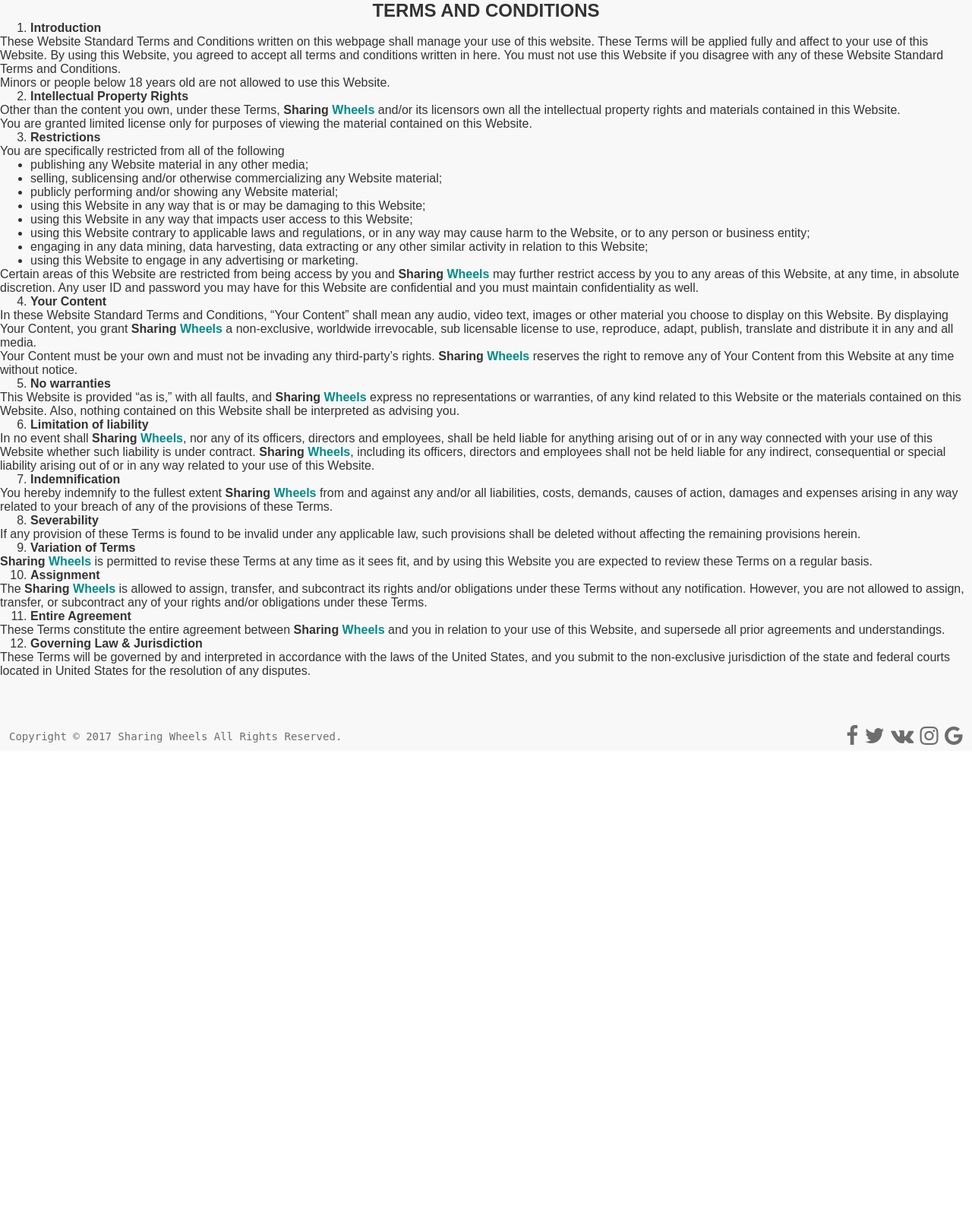
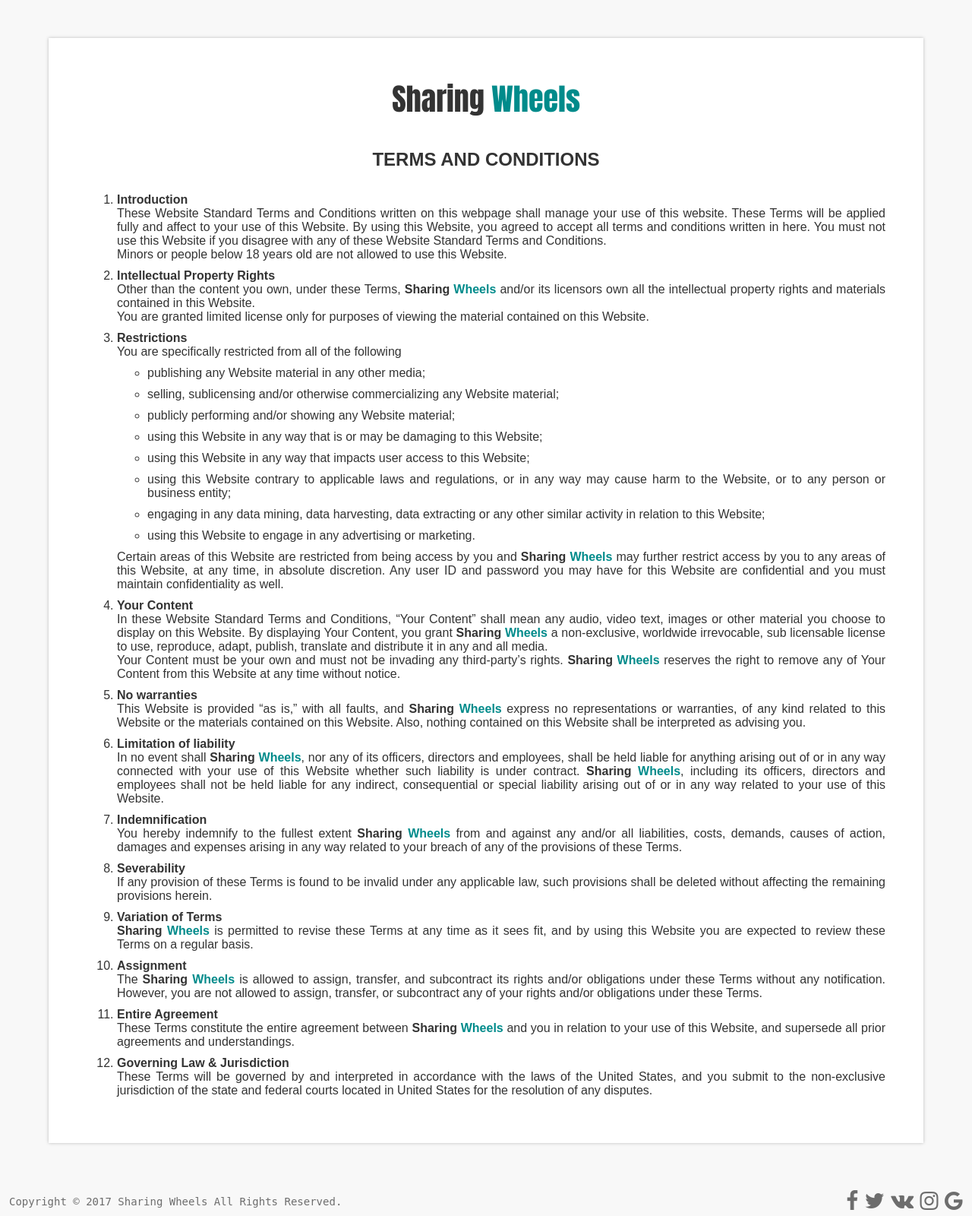
Before and after one commit to Airy-Fairy/airbnb-transport-website, a Flask app: page /terms_of_use in a window 1280 px wide. Shown: the part 55-1655 px from the top of the page at 76% size. Before the commit the page ends 1035 px from the top, so only its background shows below. Run offline with Flask 2, Linux system fonts and the light colour scheme; some libraries are stand-ins or nearby versions.

Commit message:
Terms of use styles added + 'email' and 'name' fields for Help

```diff
--- a/wheels/static/styles/main.css
+++ b/wheels/static/styles/main.css
@@ -99,6 +99,8 @@ header input[type="search"] {
     margin-top: 20px;
     margin-bottom: 20px;
     text-align: center;
+    user-select: none;
+    cursor: default;
 }
 
 .main-content .title .name {
@@ -994,8 +996,7 @@ input[type="file"] {
 }
 
 .map-block .google-map {
-    max-height: 400px;
-    min-height: 300px;
+    height: 400px;
     width: 100%;
 }
 
@@ -1514,6 +1515,8 @@ input[type="file"] {
     font-size: 40px;
     padding:  0 0 16px;
     margin-bottom: 20px;
+    user-select: none;
+    cursor: default;
 }
 
 .box .title .transport {
@@ -1625,7 +1628,7 @@ input[type="file"] {
 
 .help-block .to-admin textarea {
     width: 100%;
-    min-height: 100px;
+    min-height: 150px;
     resize: vertical;
 }
 
@@ -1633,3 +1636,40 @@ input[type="file"] {
     line-height: 40px;
     width: 100%;
 }
+
+/**
+ *
+ * Terms of Use page styles
+ *
+ */
+
+ .terms-block {
+     margin-top: 50px;
+     width: 100%;
+ }
+
+.terms-block h2 {
+    text-align: center;
+    margin-bottom: 30px;
+}
+
+.terms-block ul {
+    margin-top: 10px;
+}
+
+.terms-block ol {
+    text-align: justify;
+}
+
+.terms-block li {
+    margin-bottom: 10px;
+}
+
+.terms-block .box {
+    padding: 50px;
+    width: 90%;
+}
+
+.terms-block .title {
+    text-align: center;
+}
--- a/wheels/templates/terms.html
+++ b/wheels/templates/terms.html
@@ -1,45 +1,82 @@
 <!-- extend base layout -->
-{% extends "base.html" %}
-
-{% block content %}
-<div class="terms-page">
-	<h2 style="text-align: center;">TERMS AND CONDITIONS</h2>
-	<ol><li><strong>Introduction</strong></li></ol>
-		<p>These Website Standard Terms and Conditions written on this webpage shall manage your use of this website. These Terms will be applied fully and affect to your use of this Website. By using this Website, you agreed to accept all terms and conditions written in here. You must not use this Website if you disagree with any of these Website Standard Terms and Conditions.</p>
+{% extends "base.html" %} {% block content %}
+<div class="terms-block">
+    <div class="box white-back cool-shadow">
+        <div class="title">
+            Sharing <span class="transport">Wheels</span>
+        </div>
+        <h2>TERMS AND CONDITIONS</h2>
+        <ol>
+            <li>
+                <strong>Introduction</strong>
+                <p>These Website Standard Terms and Conditions written on this webpage shall manage your use of this website. These Terms will be applied fully and affect to your use of this Website. By using this Website, you agreed to accept all terms and
+                    conditions written in here. You must not use this Website if you disagree with any of these Website Standard Terms and Conditions.</p>
                 <p>Minors or people below 18 years old are not allowed to use this Website.</p>
-	<ol start="2"><li><strong>Intellectual Property Rights</strong></li></ol>
+            </li>
+            <li>
+                <strong>Intellectual Property Rights</strong>
                 <p>Other than the content you own, under these Terms, <strong>Sharing <span style="color: darkcyan;">Wheels</span></strong> and/or its licensors own all the intellectual property rights and materials contained in this Website.</p>
                 <p>You are granted limited license only for purposes of viewing the material contained on this Website.</p>
-	<ol start="3"><li><strong>Restrictions</strong></li></ol>
+            </li>
+            <li>
+                <strong>Restrictions</strong>
                 <p>You are specifically restricted from all of the following</p>
                 <ul>
                     <li>publishing any Website material in any other media;</li>
                     <li>selling, sublicensing and/or otherwise commercializing any Website material;</li>
-				<li>publicly performing and/or showing any Website material;</li><li>using this Website in any way that is or may be damaging to this Website;</li>
+                    <li>publicly performing and/or showing any Website material;</li>
+                    <li>using this Website in any way that is or may be damaging to this Website;</li>
                     <li>using this Website in any way that impacts user access to this Website;</li>
                     <li>using this Website contrary to applicable laws and regulations, or in any way may cause harm to the Website, or to any person or business entity;</li>
                     <li>engaging in any data mining, data harvesting, data extracting or any other similar activity in relation to this Website;</li>
                     <li>using this Website to engage in any advertising or marketing.</li>
                 </ul>
-		<p>Certain areas of this Website are restricted from being access by you and <strong>Sharing <span style="color: darkcyan;">Wheels</span></strong> may further restrict access by you to any areas of this Website, at any time, in absolute discretion. Any user ID and password you may have for this Website are confidential and you must maintain confidentiality as well.</p>
-	<ol start="4"><li><strong>Your Content</strong></li></ol>
-		<p>In these Website Standard Terms and Conditions, “Your Content” shall mean any audio, video text, images or other material you choose to display on this Website. By displaying Your Content, you grant <strong>Sharing <span style="color: darkcyan;">Wheels</span></strong> a non-exclusive, worldwide irrevocable, sub licensable license to use, reproduce, adapt, publish, translate and distribute it in any and all media.</p>
+                <p>Certain areas of this Website are restricted from being access by you and <strong>Sharing <span style="color: darkcyan;">Wheels</span></strong> may further restrict access by you to any areas of this Website, at any time, in absolute discretion.
+                    Any user ID and password you may have for this Website are confidential and you must maintain confidentiality as well.</p>
+            </li>
+            <li>
+                <strong>Your Content</strong>
+                <p>In these Website Standard Terms and Conditions, “Your Content” shall mean any audio, video text, images or other material you choose to display on this Website. By displaying Your Content, you grant <strong>Sharing <span style="color: darkcyan;">Wheels</span></strong>                a non-exclusive, worldwide irrevocable, sub licensable license to use, reproduce, adapt, publish, translate and distribute it in any and all media.</p>
                 <p>Your Content must be your own and must not be invading any third-party’s rights. <strong>Sharing <span style="color: darkcyan;">Wheels</span></strong> reserves the right to remove any of Your Content from this Website at any time without notice.</p>
-	<ol start="5"><li><strong>No warranties</strong></li></ol>
-		<p>This Website is provided “as is,” with all faults, and <strong>Sharing <span style="color: darkcyan;">Wheels</span></strong> express no representations or warranties, of any kind related to this Website or the materials contained on this Website. Also, nothing contained on this Website shall be interpreted as advising you.</p>
-	<ol start="6"><li><strong>Limitation of liability</strong></li></ol>
-		<p>In no event shall <strong>Sharing <span style="color: darkcyan;">Wheels</span></strong>, nor any of its officers, directors and employees, shall be held liable for anything arising out of or in any way connected with your use of this Website whether such liability is under contract. <strong>Sharing <span style="color: darkcyan;">Wheels</span></strong>, including its officers, directors and employees shall not be held liable for any indirect, consequential or special liability arising out of or in any way related to your use of this Website.</p>
-	<ol start="7"><li><strong>Indemnification</strong></li></ol>
-		<p>You hereby indemnify to the fullest extent <strong>Sharing <span style="color: darkcyan;">Wheels</span></strong> from and against any and/or all liabilities, costs, demands, causes of action, damages and expenses arising in any way related to your breach of any of the provisions of these Terms.</p>
-	<ol start="8"><li><strong>Severability</strong></li></ol>
+            </li>
+            <li>
+                <strong>No warranties</strong>
+                <p>This Website is provided “as is,” with all faults, and <strong>Sharing <span style="color: darkcyan;">Wheels</span></strong> express no representations or warranties, of any kind related to this Website or the materials contained on this Website.
+                    Also, nothing contained on this Website shall be interpreted as advising you.</p>
+            </li>
+            <li>
+                <strong>Limitation of liability</strong>
+                <p>In no event shall <strong>Sharing <span style="color: darkcyan;">Wheels</span></strong>, nor any of its officers, directors and employees, shall be held liable for anything arising out of or in any way connected with your use of this Website
+                    whether such liability is under contract. <strong>Sharing <span style="color: darkcyan;">Wheels</span></strong>, including its officers, directors and employees shall not be held liable for any indirect, consequential or special liability
+                    arising out of or in any way related to your use of this Website.</p>
+            </li>
+            <li>
+                <strong>Indemnification</strong>
+                <p>You hereby indemnify to the fullest extent <strong>Sharing <span style="color: darkcyan;">Wheels</span></strong> from and against any and/or all liabilities, costs, demands, causes of action, damages and expenses arising in any way related
+                    to your breach of any of the provisions of these Terms.</p>
+            </li>
+            <li>
+                <strong>Severability</strong>
                 <p>If any provision of these Terms is found to be invalid under any applicable law, such provisions shall be deleted without affecting the remaining provisions herein.</p>
-	<ol start="9"><li><strong>Variation of Terms</strong></li></ol>
+            </li>
+            <li>
+                <strong>Variation of Terms</strong>
                 <p><strong>Sharing <span style="color: darkcyan;">Wheels</span></strong> is permitted to revise these Terms at any time as it sees fit, and by using this Website you are expected to review these Terms on a regular basis.</p>
-	<ol start="10"><li><strong>Assignment</strong></li></ol>
-		<p>The <strong>Sharing <span style="color: darkcyan;">Wheels</span></strong> is allowed to assign, transfer, and subcontract its rights and/or obligations under these Terms without any notification. However, you are not allowed to assign, transfer, or subcontract any of your rights and/or obligations under these Terms.</p>
-	<ol start="11"><li><strong>Entire Agreement</strong></li></ol>
+            </li>
+            <li>
+                <strong>Assignment</strong>
+                <p>The <strong>Sharing <span style="color: darkcyan;">Wheels</span></strong> is allowed to assign, transfer, and subcontract its rights and/or obligations under these Terms without any notification. However, you are not allowed to assign, transfer, or
+                    subcontract any of your rights and/or obligations under these Terms.</p>
+            </li>
+            <li>
+                <strong>Entire Agreement</strong>
                 <p>These Terms constitute the entire agreement between <strong>Sharing <span style="color: darkcyan;">Wheels</span></strong> and you in relation to your use of this Website, and supersede all prior agreements and understandings.</p>
-	<ol start="12"><li><strong>Governing Law &amp; Jurisdiction</strong></li></ol>
+            </li>
+            <li>
+                <strong>Governing Law &amp; Jurisdiction</strong>
                 <p>These Terms will be governed by and interpreted in accordance with the laws of the United States, and you submit to the non-exclusive jurisdiction of the state and federal courts located in United States for the resolution of any disputes.</p>
+            </li>
+        </ol>
+    </div>
 </div>
 {% endblock %}
```
Also changed, not shown: wheels/templates/help.html (+4 -3 lines). Lines whose indentation alone changed are shown as unchanged.
